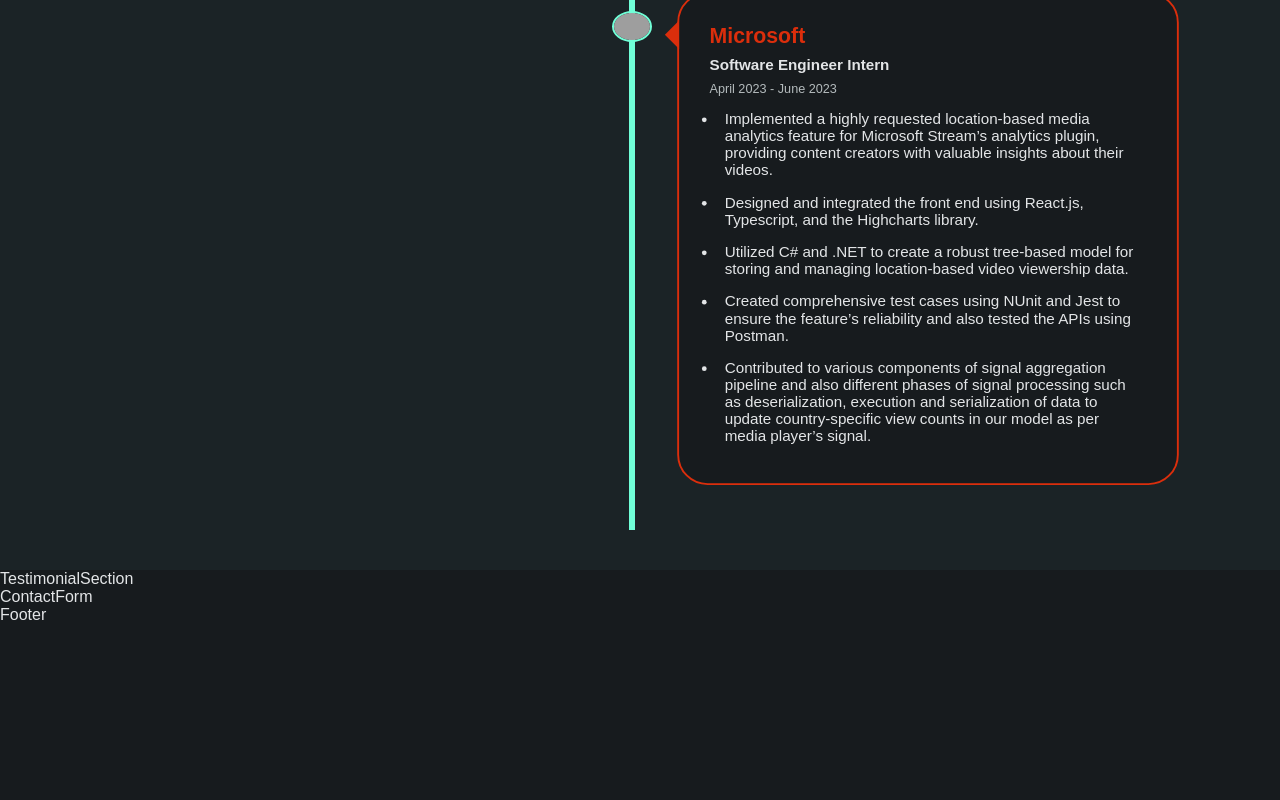
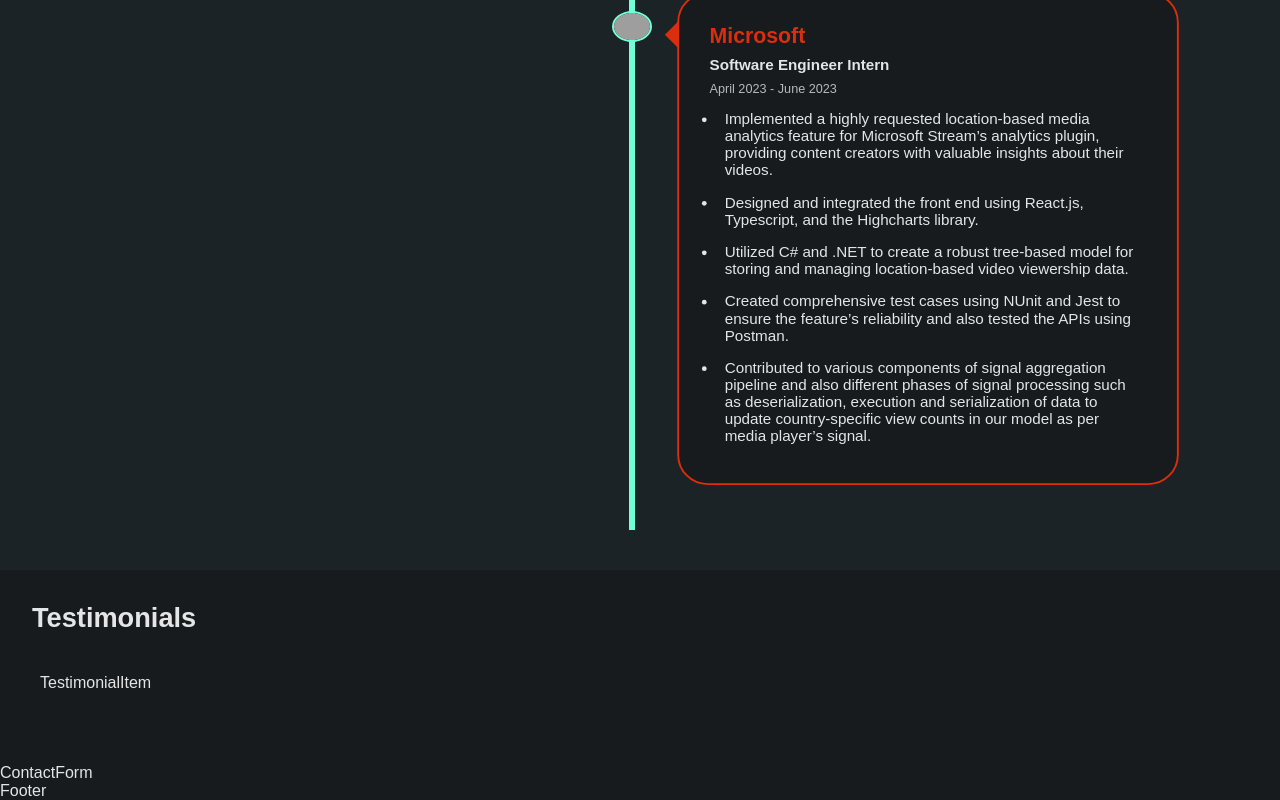
Before and after one commit to prakartigoel24/My-Portfolio, a React (Vite) app: page / in a window 1280 px wide. Shown: the part 4716-5516 px from the top of the page. Before the commit the page ends 5340 px from the top, so only its background shows below. Built offline with nearby package versions, Linux system fonts and the light colour scheme; grey boxes are pictures that could not be loaded; a web font is replaced by a local one.

Commit message:
Added init files for Testimonial Section Layout

```diff
--- /dev/null
+++ b/src/components/TestimonialItem.jsx
@@ -0,0 +1,9 @@
+import React from 'react'
+
+const TestimonialItem = () => {
+  return (
+    <div>TestimonialItem</div>
+  )
+}
+
+export default TestimonialItem
--- a/src/components/sections/TestimonialSection.jsx
+++ b/src/components/sections/TestimonialSection.jsx
@@ -1,9 +1,28 @@
-import React from 'react'
+import React from 'react';
+import '../../styles/testimonial.scss';
+import {testimonials} from '../../constants';
+import TestimonialItem from '../TestimonialItem';
 
 const TestimonialSection = () => {
   return (
-    <div>TestimonialSection</div>
+    <section className="section section_primary section_testimonial">
+      <h2>Testimonials</h2>
+      <div className="container">
+        <TestimonialItem/>
+      </div>
+    </section>
   )
 }
 
 export default TestimonialSection
+
+/*
+{
+  testimonial:
+    "I thought it was impossible to make a website as beautiful as our product, but Rick proved me wrong.",
+  name: "Sara Lee",
+  designation: "CFO",
+  company: "Acme Co",
+  image: "https://randomuser.me/api/portraits/women/4.jpg",
+},
+*/
--- /dev/null
+++ b/src/styles/testimonial.scss
@@ -0,0 +1,5 @@
+@import "./base.scss";
+
+.section_testimonial{
+
+}
```
Also changed, not shown: src/components/sections/ExperienceEduSection.jsx (+0 -14 lines).
